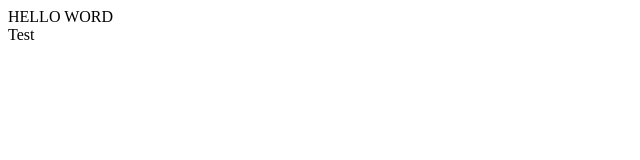
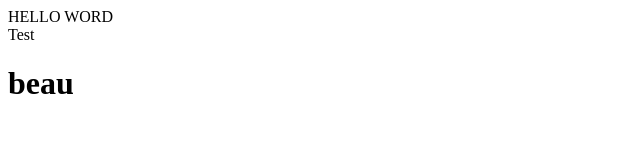
Before and after one commit to ouicelino26/esgi3-2025, a plain HTML site: page index.html in a window 1280 px wide. Shown: the whole page, without its empty margins (0-640 px from the left). Drawn offline with Linux system fonts and the light colour scheme.

```diff
--- a/index.html
+++ b/index.html
@@ -8,5 +8,6 @@
 <body>
     <div class="hello">HELLO WORD</div>
     <div class="teest">Test</div>
+    <h1>beau</h1>
 </body>
 </html>
```
